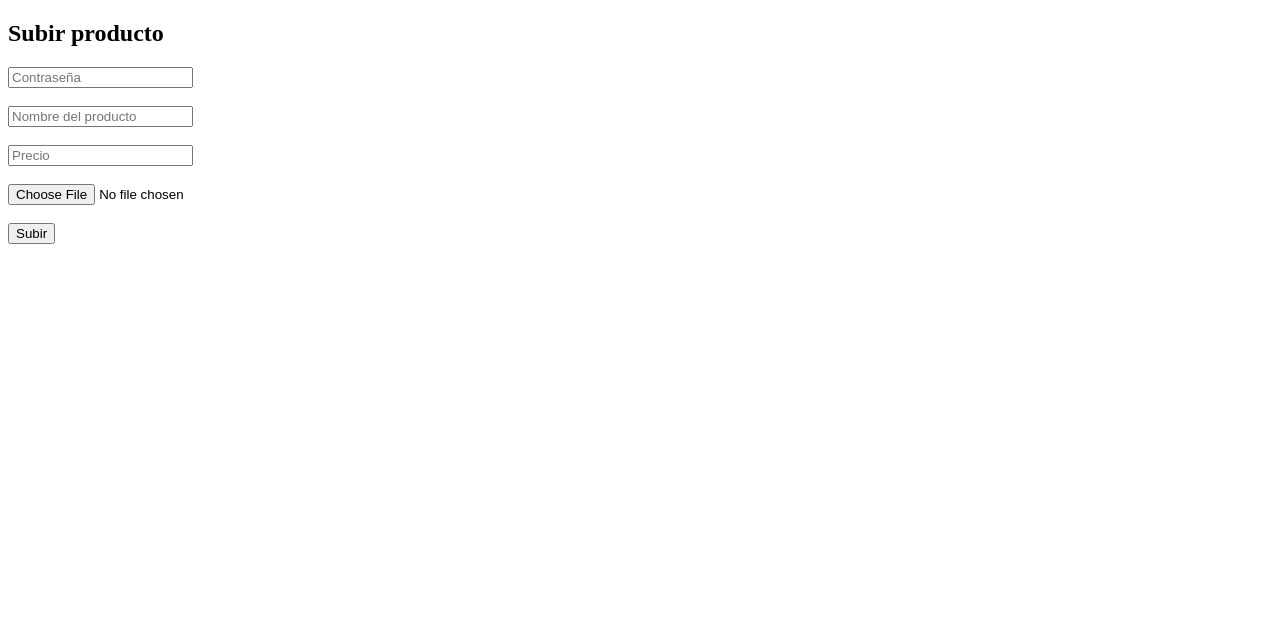
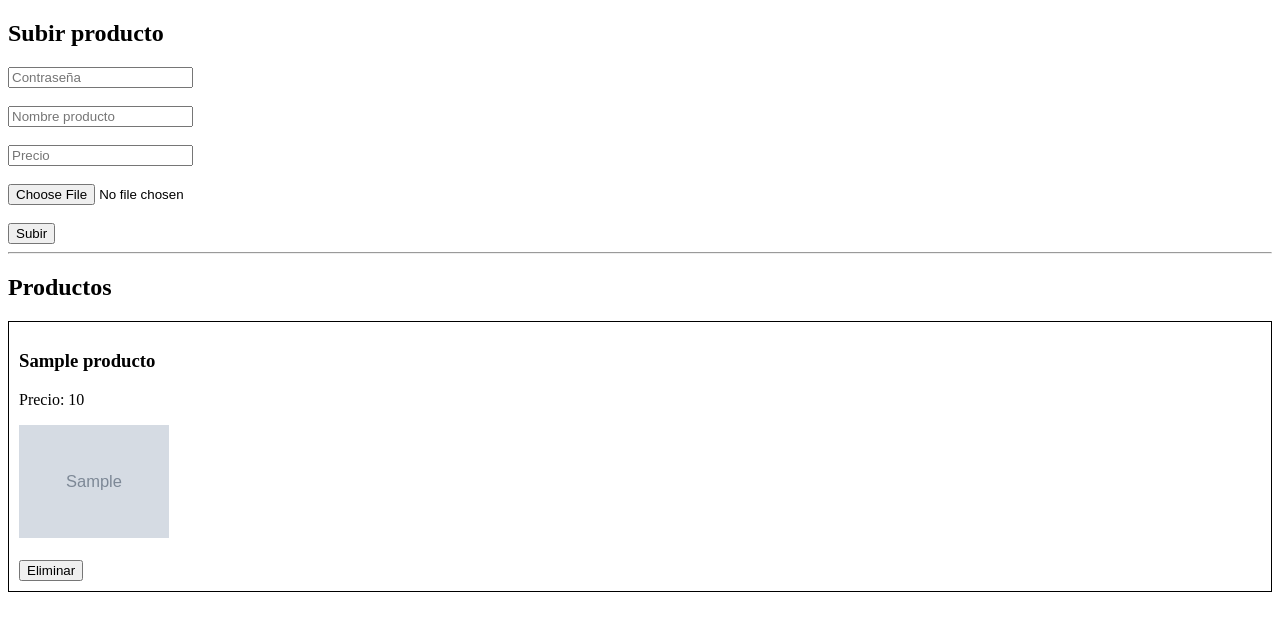
Before and after one commit to hionla678/Tienda-proyecto, a Flask app: template templates/admin.html in a window 1280 px wide. Shown: the top 631 px of the page. Run offline with Flask 3, Linux system fonts and the light colour scheme; the template is opened without the code that fills it: most values are stand-ins (such as "Sample title", 1, 10 or a date in 2020); grey boxes marked "Sample" are stand-in pictures.

Commit message:
fix images and delete button

```diff
--- a/templates/admin.html
+++ b/templates/admin.html
@@ -1,8 +1,9 @@
 <!DOCTYPE html>
 <html>
 <head>
-    <title>Panel Admin</title>
+<title>Admin</title>
 </head>
+
 <body>
 
 <h2>Subir producto</h2>
@@ -11,7 +12,7 @@
 
 <input type="password" name="password" placeholder="Contraseña" required><br><br>
 
-<input type="text" name="nombre" placeholder="Nombre del producto" required><br><br>
+<input type="text" name="nombre" placeholder="Nombre producto" required><br><br>
 
 <input type="text" name="precio" placeholder="Precio" required><br><br>
 
@@ -21,5 +22,27 @@
 
 </form>
 
+<hr>
+
+<h2>Productos</h2>
+
+{% for producto in productos %}
+
+<div style="border:1px solid black; padding:10px; margin-bottom:20px;">
+
+<h3>{{ producto.nombre }}</h3>
+
+<p>Precio: {{ producto.precio }}</p>
+
+<img src="{{ url_for('static', filename=producto.imagen) }}" width="150"><br><br>
+
+<form action="{{ url_for('eliminar', indice=loop.index0) }}" method="POST">
+<button type="submit">Eliminar</button>
+</form>
+
+</div>
+
+{% endfor %}
+
 </body>
 </html>
```
